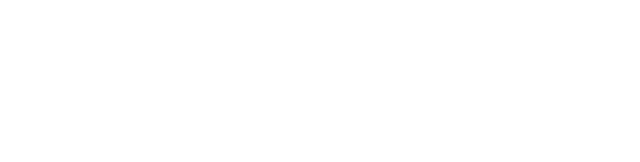
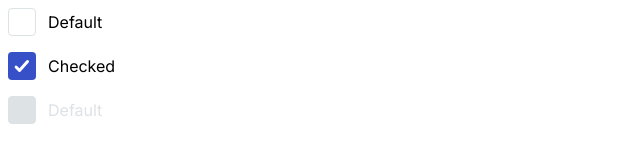
Before and after one commit to js-tasks-ru/htmlcss-20210610_drdiz, a website: page 07-lection5/01-checkbox/index.html in a window 1280 px wide. Shown: the whole page, without its empty margins (0-640 px from the left). Drawn offline with Linux system fonts and the light colour scheme.

Commit message:
'checkbox-v0'

```diff
--- a/07-lection5/01-checkbox/checkbox.css
+++ b/07-lection5/01-checkbox/checkbox.css
@@ -0,0 +1,81 @@
+.checkbox-contaner {
+    display: flex;
+    flex-flow: column nowrap;
+    justify-content: center;
+    align-items: flex-start;
+}
+
+.checkbox {
+    margin-bottom: 16px;
+}
+
+.checkbox__input {
+    /* display: none; */
+    opacity: 1;
+    pointer-events: none;
+    width: 1px;
+    height: 1px;
+    position: absolute;
+}
+
+.checkbox__control {
+    background: var(--white);
+    border: 1px solid var(--grey-2);
+    box-sizing: border-box;
+    border-radius: 4px;
+    width: 28px;
+    height: 28px;
+    position: relative;
+}
+
+.checkbox__state {
+    display: flex;
+    align-items: center;
+    cursor: pointer;
+}
+
+.checkbox__title {
+    font-family: Inter;
+    font-size: 16px;
+    font-style: normal;
+    font-weight: 400;
+    line-height: 24px;
+    letter-spacing: 0em;
+    text-align: left;
+    margin-left: 12px;
+}
+
+.checkbox__input:checked~.checkbox__state .checkbox__control {
+    background: var(--blue);
+    border: none;
+}
+
+.checkbox__icon {
+    position: absolute;
+    top: 50%;
+    left: 50%;
+    width: 15px;
+    height: 13px;
+    display: none;
+    transform: translate(-50%, -50%);
+}
+
+.checkbox__input:checked~.checkbox__state .checkbox__icon {
+    display: block;
+}
+
+.checkbox__input:disabled~.checkbox__state {
+    cursor: not-allowed
+}
+
+.checkbox__input:disabled~.checkbox__state .checkbox__control {
+    background-color: var(--grey-2);
+}
+
+.checkbox__input:disabled~.checkbox__state .checkbox__title {
+    color: var(--grey-2);
+}
+
+.checkbox__input:focus~.checkbox__state .checkbox__title {
+    text-decoration: underline dotted var(--blue);
+}
--- a/07-lection5/01-checkbox/index.html
+++ b/07-lection5/01-checkbox/index.html
@@ -1,11 +1,48 @@
 <!DOCTYPE html>
 <!-- Страница чекбокса -->
 <html lang="ru">
-    <head>
-        <link rel="stylesheet" href="../../assets/css/main.css">
-        <link rel="stylesheet" href="./checkbox.css">
-    </head>
-    <body>
 
-    </body>
+<head>
+    <link rel="stylesheet" href="../../assets/css/main.css">
+    <link rel="stylesheet" href="./checkbox.css">
+</head>
+
+<body>
+    <div class="checkbox-contaner">
+        <label class="checkbox">
+        <input type="checkbox" class="checkbox__input">
+        <div class="checkbox__state">
+            <div class="checkbox__control">
+                <svg class="checkbox__icon" xmlns="http://www.w3.org/2000/svg" width="15" height="13" viewBox="0 0 15 13" fill="none">
+                    <path d="M1.5 7.5L5 11L13 2" stroke="white" stroke-width="3" stroke-linecap="round" stroke-linejoin="round"/>
+                    </svg>
+            </div>
+            <div class="checkbox__title">Default</div>
+        </div>
+    </label>
+        <label class="checkbox">
+        <input type="checkbox" class="checkbox__input" checked>
+        <div class="checkbox__state">
+            <div class="checkbox__control">
+                <svg class="checkbox__icon" xmlns="http://www.w3.org/2000/svg" width="15" height="13" viewBox="0 0 15 13" fill="none">
+                    <path d="M1.5 7.5L5 11L13 2" stroke="white" stroke-width="3" stroke-linecap="round" stroke-linejoin="round"/>
+                    </svg>
+            </div>
+            <div class="checkbox__title">Checked</div>
+        </div>
+    </label>
+        <label class="checkbox">
+        <input type="checkbox" class="checkbox__input" disabled>
+        <div class="checkbox__state">
+            <div class="checkbox__control">
+                <svg class="checkbox__icon" xmlns="http://www.w3.org/2000/svg" width="15" height="13" viewBox="0 0 15 13" fill="none">
+                    <path d="M1.5 7.5L5 11L13 2" stroke="white" stroke-width="3" stroke-linecap="round" stroke-linejoin="round"/>
+                    </svg>
+            </div>
+            <div class="checkbox__title">Default</div>
+        </div>
+    </label>
+    </div>
+</body>
+
 </html>
```
